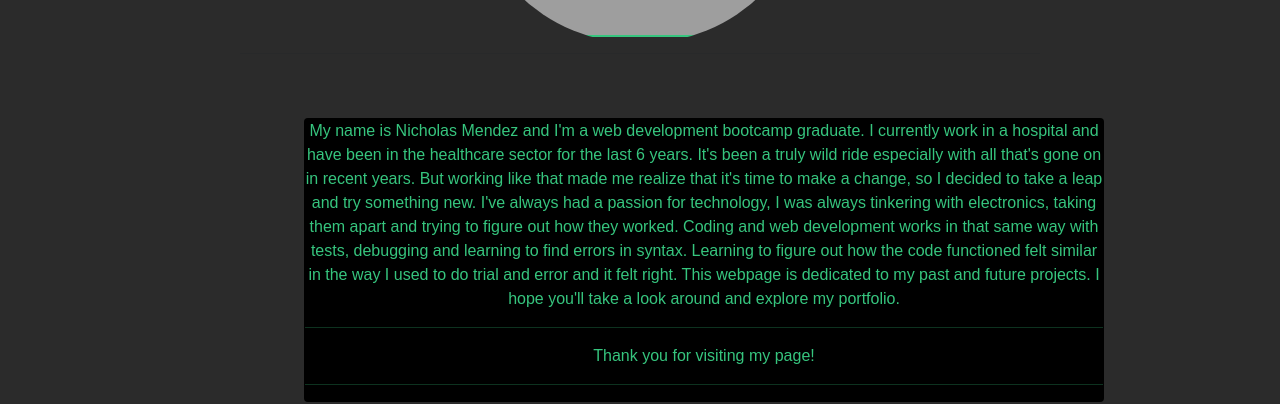
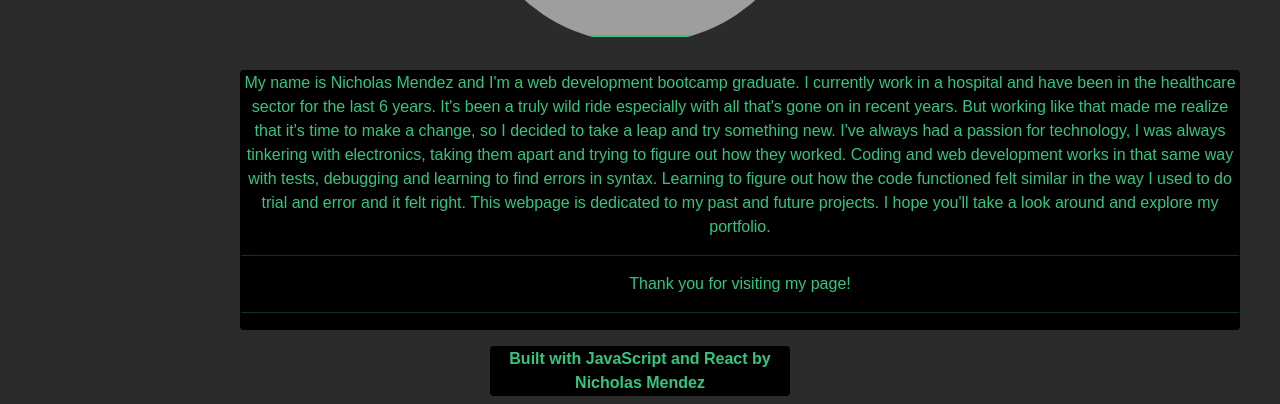
Before and after one commit to nmendez4/portfolio, a React (Create React App) app in the folder nicholas-mendez-portfolio/: page / in a window 1280 px wide. Shown: the part 548-952 px from the top of the page. Built offline with nearby package versions, Linux system fonts and the light colour scheme; grey boxes are pictures that could not be loaded.

Commit message:
fixed description margin, added to README

```diff
--- a/nicholas-mendez-portfolio/src/index.css
+++ b/nicholas-mendez-portfolio/src/index.css
@@ -74,8 +74,8 @@ main {
 .description {
   margin-left: auto;
   margin-right: auto;
-  width: 800px;
-  margin: 4rem;
+  width: 1000px;
+  margin: auto;
 }
 
 .my-photo {
```
